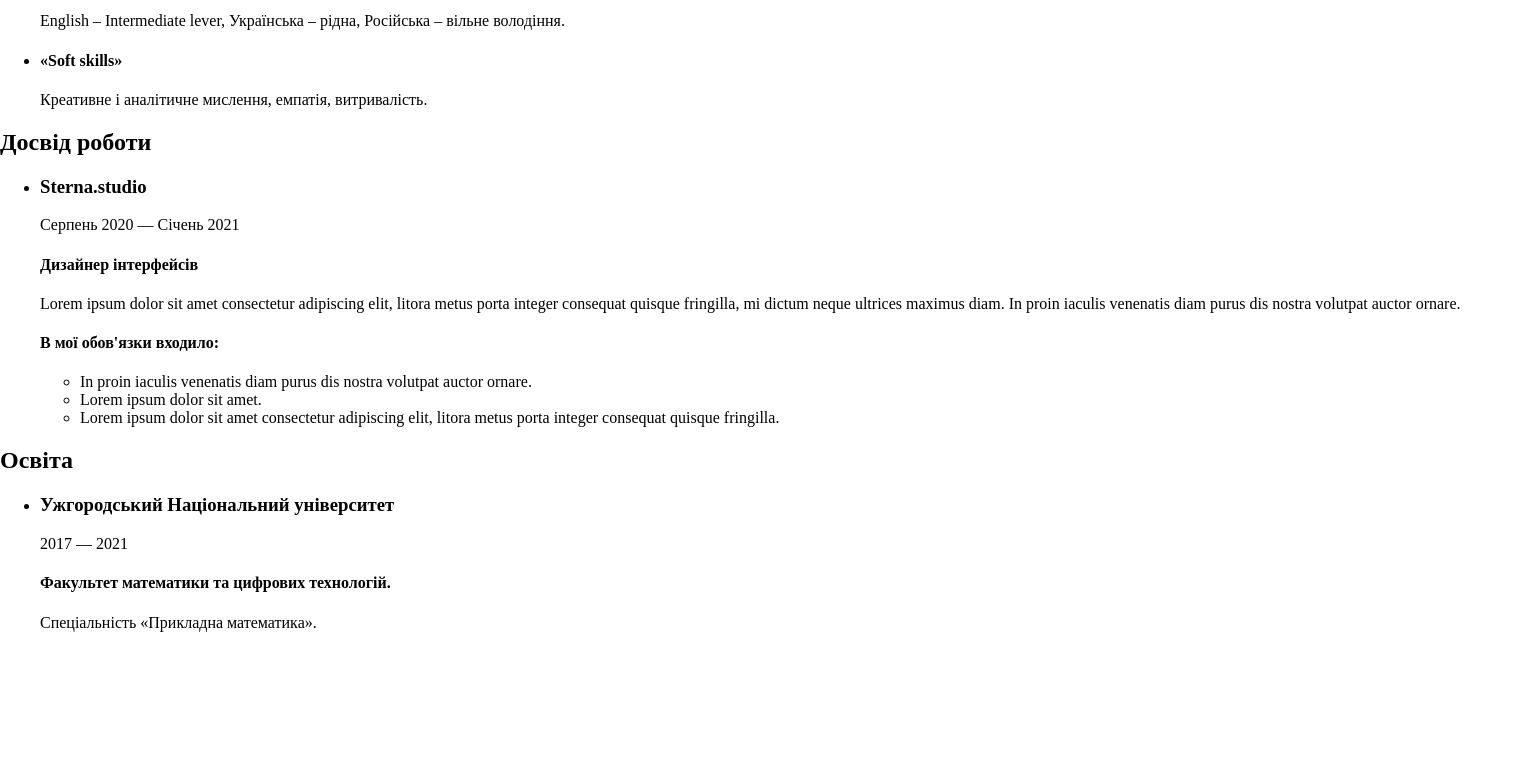
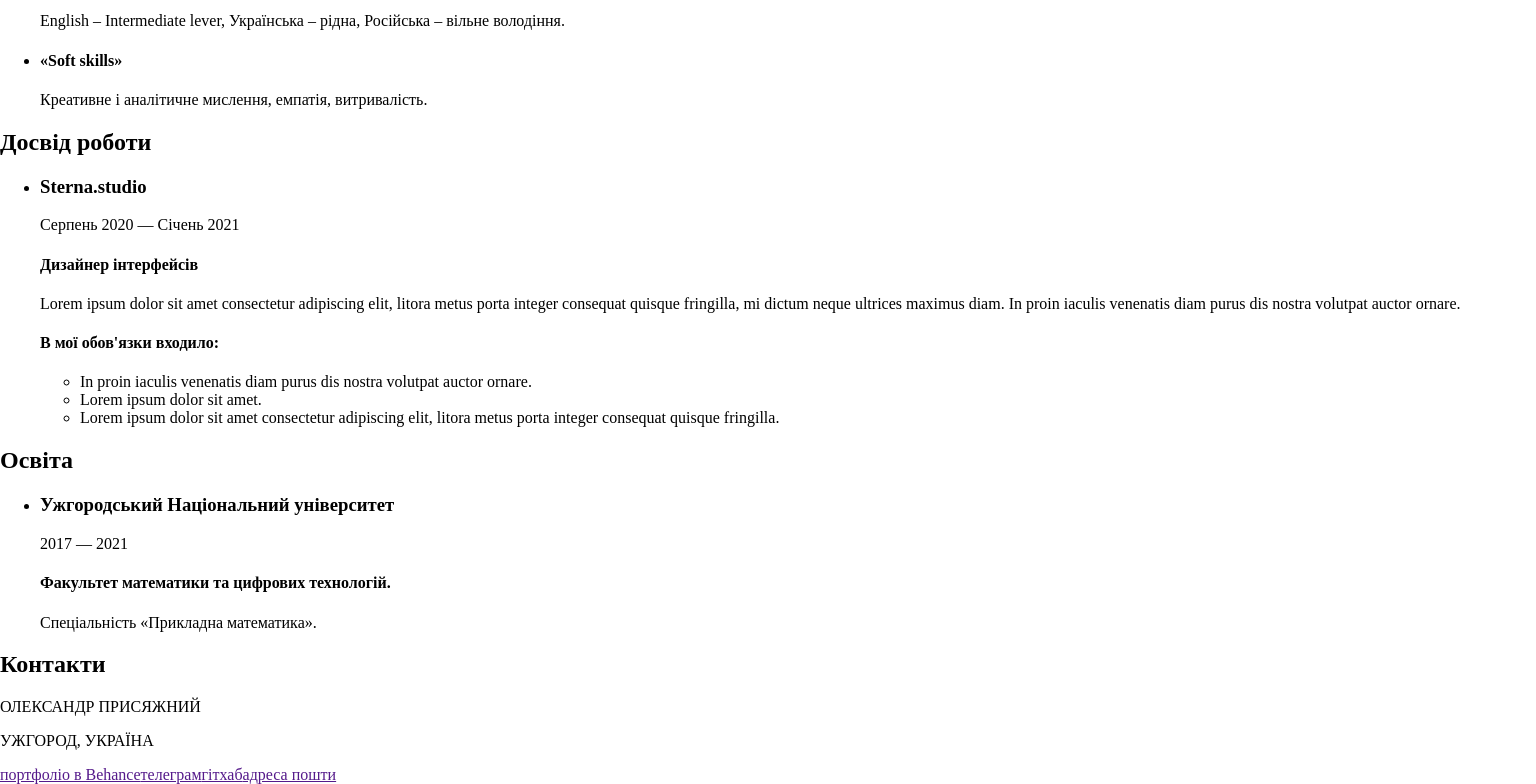
Before and after one commit to inbtwnr/myownwebsite, a Vue app: page /#/ in a window 1536 px wide. Shown: the part 572-1356 px from the top of the page. Before the commit the page ends 1220 px from the top, so only its background shows below. Built offline with nearby package versions, Linux system fonts and the light colour scheme.

Commit message:
Contacts component

```diff
--- /dev/null
+++ b/src/components/Contacts.vue
@@ -0,0 +1,17 @@
+<template>
+    <div class="textblock">
+        <h2>Контакти</h2>
+        <div class="businessCardContainer">
+            <div class="nameAndLocation">
+                <p class = "monoParagraph2">ОЛЕКСАНДР ПРИСЯЖНИЙ</p>
+                <p class = "monoParagraph2">УЖГОРОД, УКРАЇНА</p>
+            </div>
+            <div class="links">
+                <a href="">портфоліо в Behance</a>
+                <a href="">телеграм</a>
+                <a href="">гітхаб</a>
+                <a href="">адреса пошти</a>
+            </div>
+        </div>
+    </div>
+</template>
--- a/src/pages/Application.vue
+++ b/src/pages/Application.vue
@@ -5,6 +5,7 @@
         <my-skills></my-skills>
         <experience></experience>
         <education></education>
+        <contacts></contacts>
     </div>
 </template>
 
@@ -13,6 +14,7 @@ import AboutMe from '../components/AboutMe.vue'
 import MySkills from '../components/MySkills.vue'
 import Experience from '../components/Experience.vue'
 import Education from '../components/Education.vue'
+import Contacts from '../components/Contacts.vue'
 
 export default {
     name: 'Application',
@@ -21,6 +23,7 @@ export default {
         MySkills,
         Experience,
         Education,
+        Contacts,
     }
 }
 </script>
--- a/src/styles/main.scss
+++ b/src/styles/main.scss
@@ -216,4 +216,45 @@ body { margin: 0; }
         display: flex;
         flex-wrap: wrap;
     }
+
+
+    //Contacts
+
+    .businessCardContainer{
+        padding: 48px 54px;
+        background-image: linear-gradient(225deg, #E4FFE1,#E8EFFC);
+        width: 760px;
+        border-radius: 24px;
+        box-shadow: 0px 2px 4px rgba($color: #000000, $alpha: 0.25);
+    }
+
+    .nameAndLocation{
+        display: flex;
+        width: 100%;
+        justify-content: space-between;
+        margin-bottom: 68px;
+    }
+
+    .monoParagraph2{
+        font-family: $additional-font-family;
+        font-size: 24px;
+        line-height: 170%;
+        margin: 0;
+    }
+
+    .links{
+        display: flex;
+        flex-direction: column;
+        a{
+            font-size: 42px;
+            font-weight: 600;
+            margin: 0 0 8px 0;
+            color: $main-font-color;
+            text-decoration: none;
+        }
+        :last-child{
+            margin: 0;
+        }
+    }
+
 }
```
